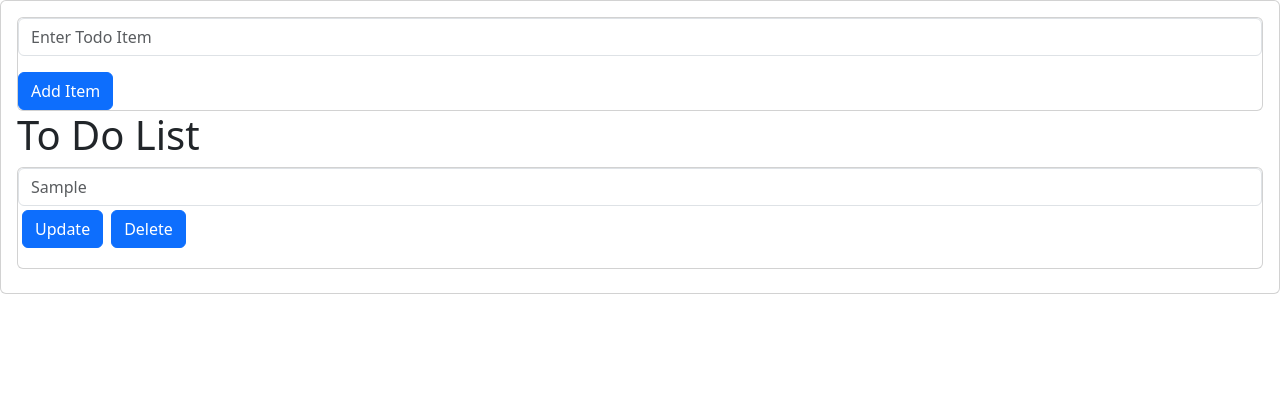
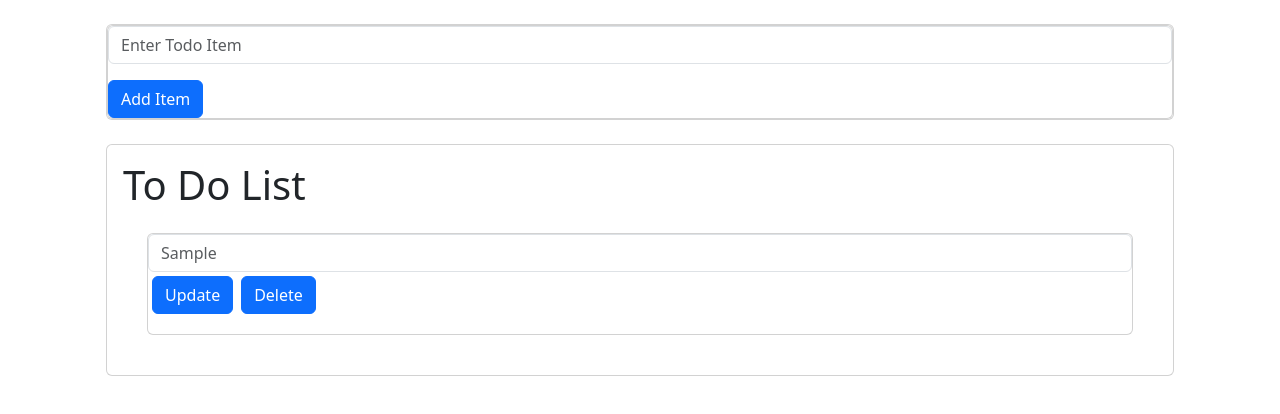
Before and after one commit to pannelltyler91/Todo23, a React (Create React App) app: page / in a window 1280 px wide. Both pictures are taken after typing "Sample" into the empty fields and a click on the button "Add Item". Shown: the top 414 px of the page. Built offline with nearby package versions, Linux system fonts and the light colour scheme.

Commit message:
created customer validation

```diff
--- a/src/components/AddToDo.js
+++ b/src/components/AddToDo.js
@@ -3,25 +3,27 @@ import Card from 'react-bootstrap/Card'
 import Form from 'react-bootstrap/Form';
 import { useDispatch,useSelector } from 'react-redux';
 import { addItem } from '../features/item';
+import '../styles/addItem.css'
 
 function AddToDoItem(){
   const dispatch = useDispatch();
   const count = useSelector((state) => state.item.count)
+  const items = useSelector((state) => state.item.value)
   const submitForm = (e) => {
     e.preventDefault();
+    e.target[0].value === "" ? alert("Please enter an item") :
+    items.find((element)=> element.item === e.target[0].value)? alert("Item already exists") :
     dispatch(addItem({item:e.target[0].value,id:count+1}));
     e.target[0].value = '';
 
   }
     return(
-        <Card variant="primary">
+          <Card  variant="primary">
             <Form onSubmit={submitForm}>
               <Form.Group className="mb-3" controlId="formBasicEmail">
                 <Form.Control type='text' placeholder="Enter Todo Item" />
               </Form.Group>
-      <Button  variant="primary" type="submit">
-        Add Item
-      </Button>
+              <Button  variant="primary" type="submit" >Add Item</Button>
             </Form>
           </Card>
     )
--- a/src/components/ToDoList.js
+++ b/src/components/ToDoList.js
@@ -1,22 +1,26 @@
 import Card from 'react-bootstrap/Card';
+import Container from'react-bootstrap/Container';
 import AddToDoItem from './AddToDo';
 import { useSelector,useDispatch } from 'react-redux';
 import Button from 'react-bootstrap/Button';
 import Form from 'react-bootstrap/Form';
 import { deleteItem, updateItem } from '../features/item';
+import '../styles/addItem.css'
 
 function ToDoList(){
     const todoItems = useSelector((state) => state.item.value)
     const dispatch = useDispatch();
     return(
-        <Card>
+        <Container >
+            <Card className='m-4'>
+                <AddToDoItem/>
+            </Card>
+            <Card className='m-4'>
             <Card.Body>
-                <AddToDoItem/>
-                <Card.Title>
-                    <h1>To Do List</h1>
+                <Card.Title ><h1>To Do List</h1></Card.Title>
                     {todoItems.map((item) => {
                         return(
-                         <Card key={item.id}>
+                         <Card className='m-4' key={item.id}>
                             <Form   onSubmit={(e) => { e.preventDefault(); dispatch(updateItem({item:e.target[0].value,id:item.id}))}}>
                                 <Form.Group className="mb-3" controlId="formBasicEmail">
                                     <Form.Control type='text' placeholder={item.item}   />
@@ -28,10 +32,11 @@ function ToDoList(){
                         )
 
                     })}
-                </Card.Title>
+
 
             </Card.Body>
         </Card>
+    </Container>
     )
 }
 
```
Also changed, not shown: src/styles/addItem.css (added). Lines whose indentation alone changed are shown as unchanged.
